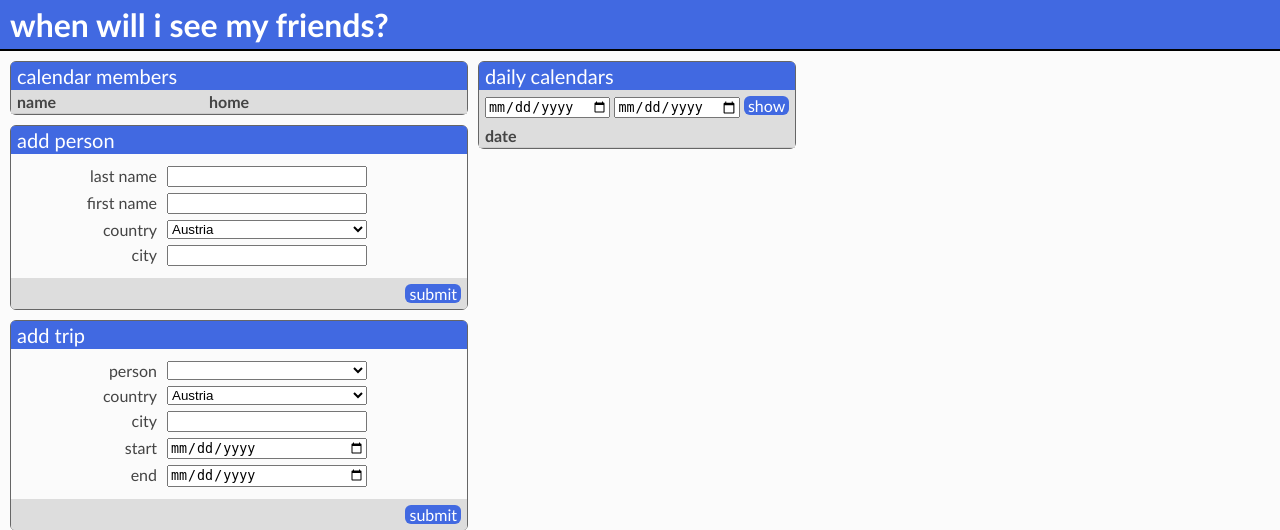
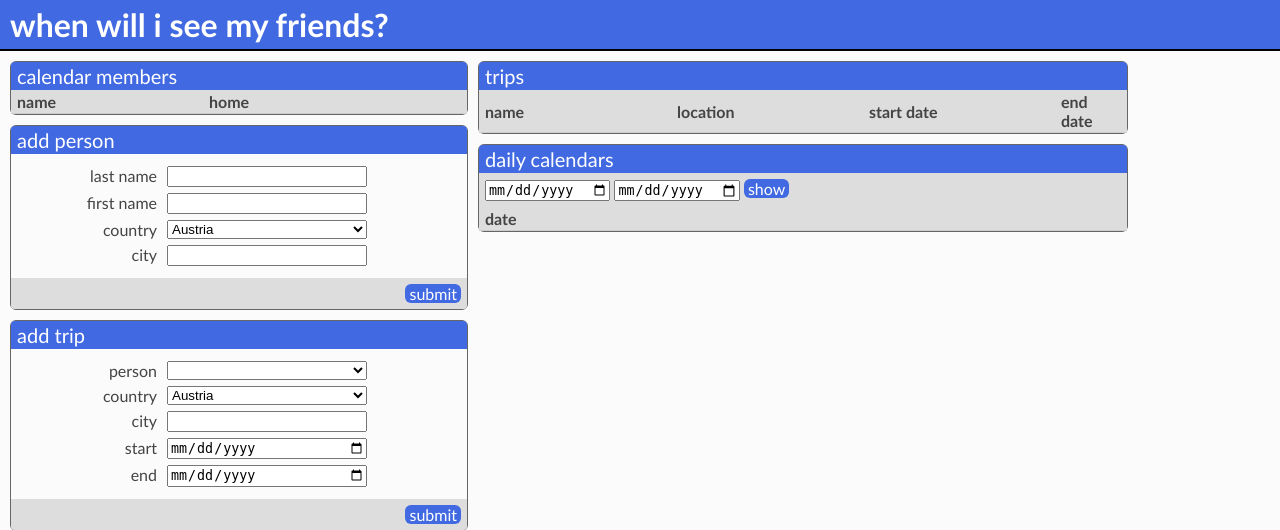
Before and after one commit to ahilbers/calendar, a Flask app: page / in a window 1280 px wide. Shown: the top 530 px of the page. Run offline with Flask 3, Linux system fonts and the light colour scheme; lists and menus that the app fills with data are empty.

Commit message:
add trip list to frontend

```diff
--- a/schedules/frontend/templates/home.html
+++ b/schedules/frontend/templates/home.html
@@ -154,6 +154,30 @@
 
         <div class="body-column-2">
 
+            {# trips #}
+            <div class="body-widget-container">
+                <div class="body-widget-header">Trips</div>
+
+                {# table with trips #}
+                <div class="body-widget-element">
+                    <table class="calendar-members-table">
+                        <thead>
+                            <tr> <th>Name</th> <th>Location</th> <th>Start Date</th> <th>End Date</th> </tr>
+                        </thead>
+                        <tbody>
+                            {% for person, trip in calendar.get_trips_to_display() %}
+                                <tr>
+                                    <td> {{ person.display_name_frontend }} </td>
+                                    <td> {{ trip.location.display_name_frontend }} </td>
+                                    <td> {{ trip.start_date }} </td>
+                                    <td> {{ trip.end_date }} </td>
+                                </tr>
+                            {% endfor %}
+                        </tbody>
+                    </table>
+                </div>
+            </div>
+
             {# calendars #}
             <div class="body-widget-container">
                 <div class="body-widget-header calendars-header">
```
